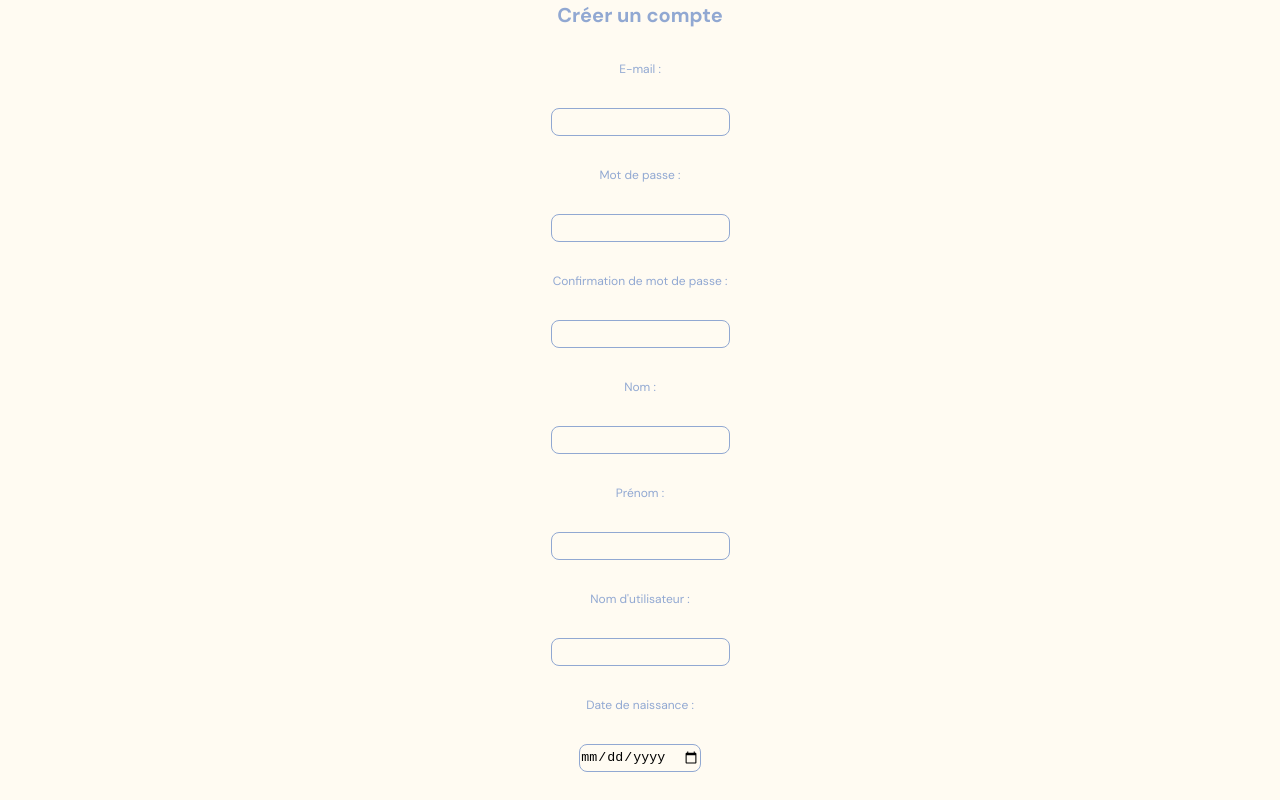
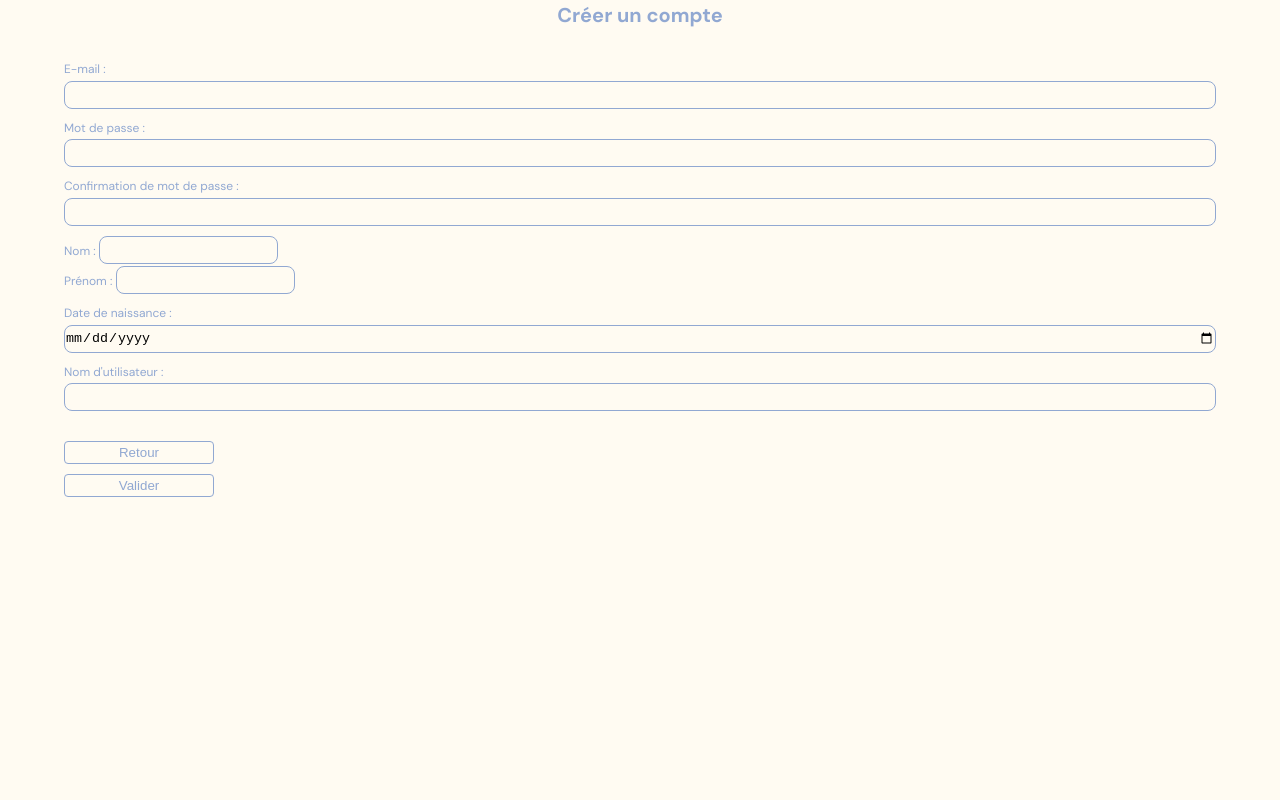
Before and after one commit to Nth-C/serena, a React (Vite) app in the folder frontend/: page /create_account in a window 1280 px wide. Built offline with nearby package versions, Linux system fonts and the light colour scheme; the HTML template or start-up script is replaced by a standard one.

Commit message:
correction création de compte HTML

```diff
--- a/frontend/src/pages/CreateAccount.jsx
+++ b/frontend/src/pages/CreateAccount.jsx
@@ -56,27 +56,38 @@ function CreateAccount() {
             <h1>Créer un compte</h1>
             {message && <p>{message}</p>}
             <form onSubmit={handleSubmit}>
+                <div>
+                    <div>
                         <label>E-mail : </label>
                         <input type="email" name="mail" value={formData.mail} onChange={handleChange} required />
-
+                    </div>
+                    <div>
                         <label>Mot de passe : </label>
                         <input type="password" name="mdp" value={formData.mdp} onChange={handleChange} required />
-
+                    </div>
+                    <div>
                         <label>Confirmation de mot de passe : </label>
                         <input type="password" name="confirmMdp" value={formData.confirmMdp} onChange={handleChange} required />
-
+                    </div>
+                    <div>
+                        <div>
                             <label>Nom : </label>
                             <input type="text" name="nom" value={formData.nom} onChange={handleChange} required />
-
+                        </div>
+                        <div>
                             <label>Prénom : </label>
                             <input type="text" name="prenom" value={formData.prenom} onChange={handleChange} required />
-
+                        </div>
+                    </div>
+                    <div>
+                        <label>Date de naissance : </label>
+                        <input type="date" name="date_naissance" value={formData.date_naissance} onChange={handleChange} required />
+                    </div>
+                    <div>
                         <label>Nom d'utilisateur : </label>
                         <input type="text" name="username" value={formData.username} onChange={handleChange} required />
-
-                <label>Date de naissance : </label>
-                <input type="date" name="date_naissance" value={formData.date_naissance} onChange={handleChange} required />
-
+                    </div>
+                </div>
                 <div>
                     <NavLink to="/">
                         <button type="button">Retour</button>
```
Lines whose indentation alone changed are shown as unchanged.
